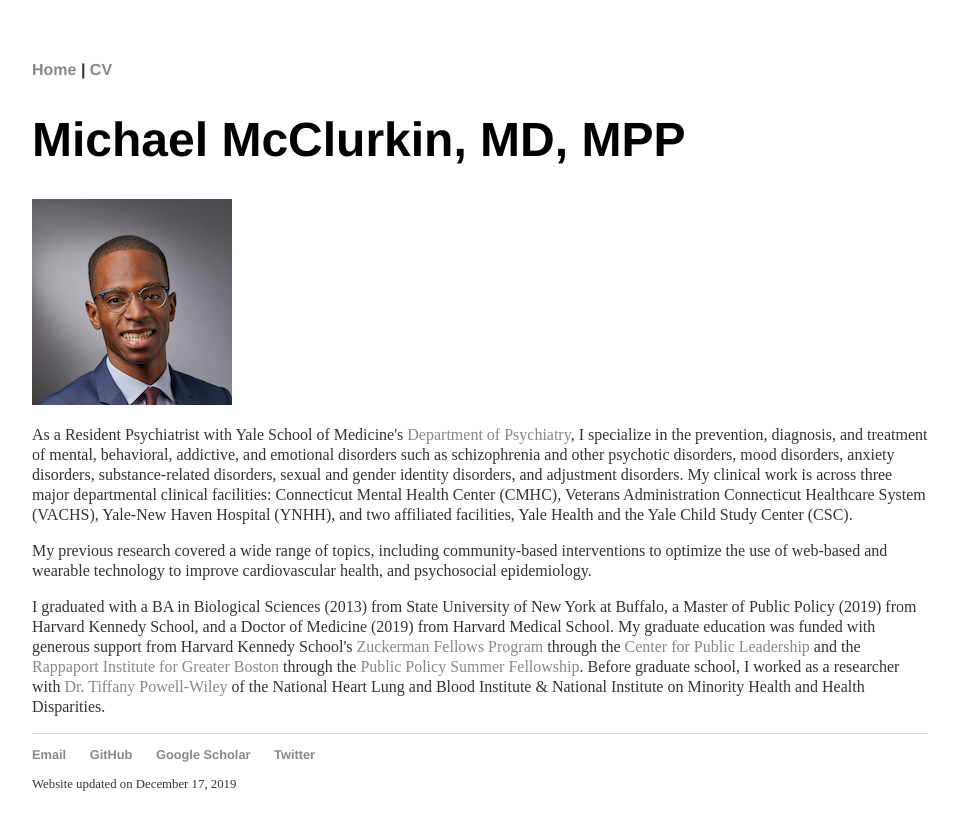
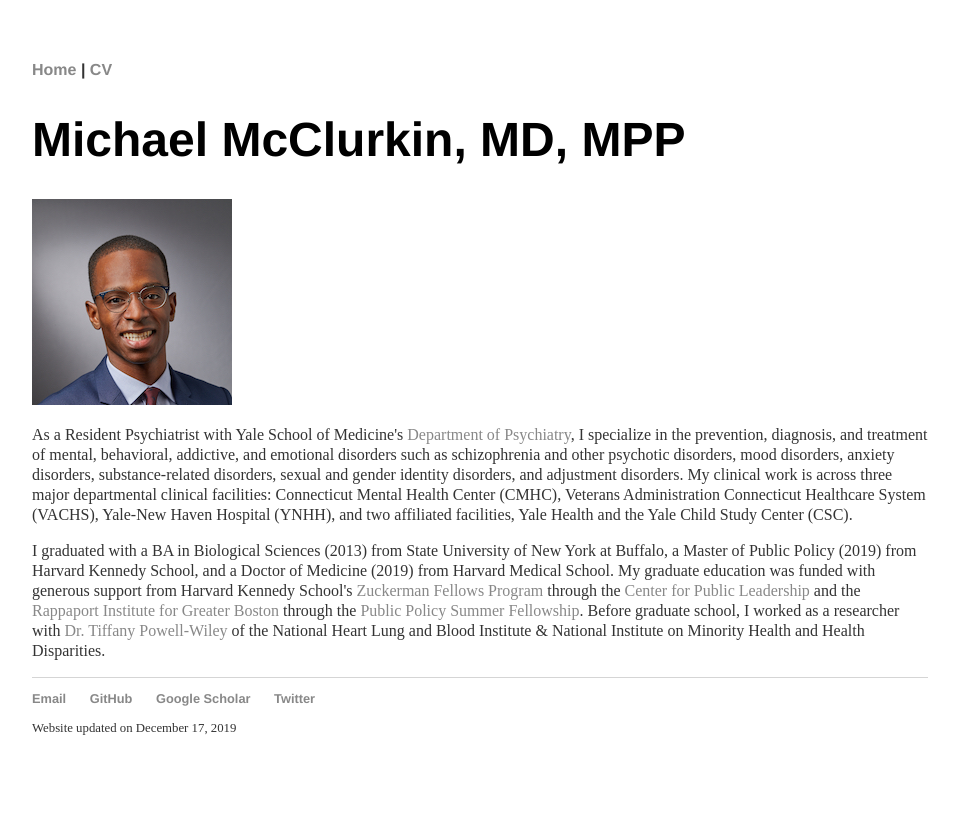
Before and after one commit to michaelmcclurkin/michaelmcclurkin.github.io, a Jekyll site: the page index.html, which Jekyll copies as it is, in a window 1280 px wide. Shown: the top 830 px of the page, without its empty margins (160-1119 px from the left). Built offline with Jekyll 4.4.1, drawn with Linux system fonts in a browser that asks for light colours.

Commit message:
Update index.html

```diff
--- a/index.html
+++ b/index.html
@@ -79,7 +79,6 @@
 			<img src="documents/photo.JPEG" alt="Michael McClurkin, MD, MPP" style="width:200px;height:206px;">
 
 			<p>As a Resident Psychiatrist with Yale School of Medicine's <a href="https://medicine.yale.edu/psychiatry/">Department of Psychiatry</a>, I specialize in the prevention, diagnosis, and treatment of mental, behavioral, addictive, and emotional disorders such as schizophrenia and other psychotic disorders, mood disorders, anxiety disorders, substance-related disorders, sexual and gender identity disorders, and adjustment disorders. My clinical work is across three major departmental clinical facilities: Connecticut Mental Health Center (CMHC), Veterans Administration Connecticut Healthcare System (VACHS), Yale-New Haven Hospital (YNHH), and two affiliated facilities, Yale Health and the Yale Child Study Center (CSC).</p>
-			<p>My previous research covered a wide range of topics, including community-based interventions to optimize the use of web-based and wearable technology to improve cardiovascular health, and psychosocial epidemiology.<p>
 			<p>I graduated with a BA in Biological Sciences (2013) from State University of New York at Buffalo, a Master of Public Policy (2019) from Harvard Kennedy School, and a Doctor of Medicine (2019) from Harvard Medical School. My graduate education was funded with generous support from Harvard Kennedy School's <a href="https://cpl.hks.harvard.edu/zuckerman-fellowship/">Zuckerman Fellows Program</a> through the <a href="https://cpl.hks.harvard.edu/home/">Center for Public Leadership</a> and the <a href="https://www.hks.harvard.edu/centers/taubman/programs-research/rappaport/">Rappaport Institute for Greater Boston</a> through the <a href="https://www.hks.harvard.edu/centers/taubman/programs-research/rappaport/student-opportunities/public-policy-summer-fellowship/">Public Policy Summer Fellowship</a>. Before graduate school, I worked as a researcher with <a href="https://www.nhlbi.nih.gov/science/social-determinants-obesity-and-cardiovascular-risk/">Dr. Tiffany Powell-Wiley</a> of the National Heart Lung and Blood Institute & National Institute on Minority Health and Health Disparities. </p>
 </div>
 
```
